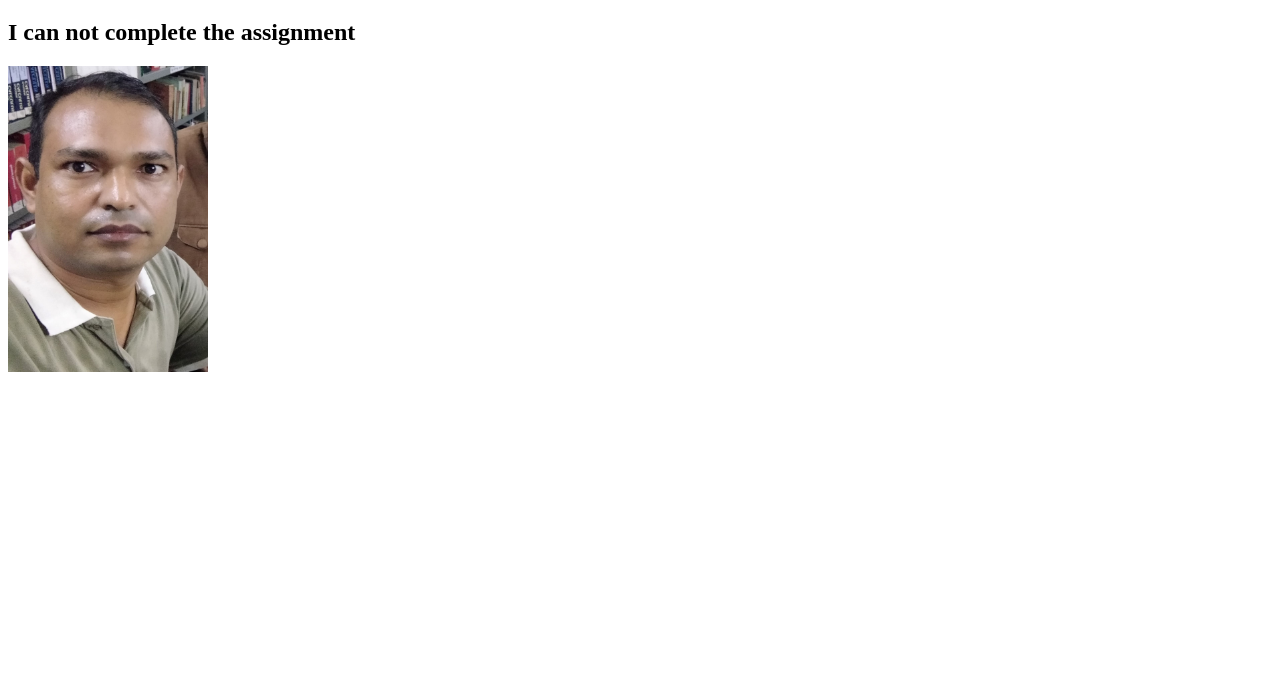
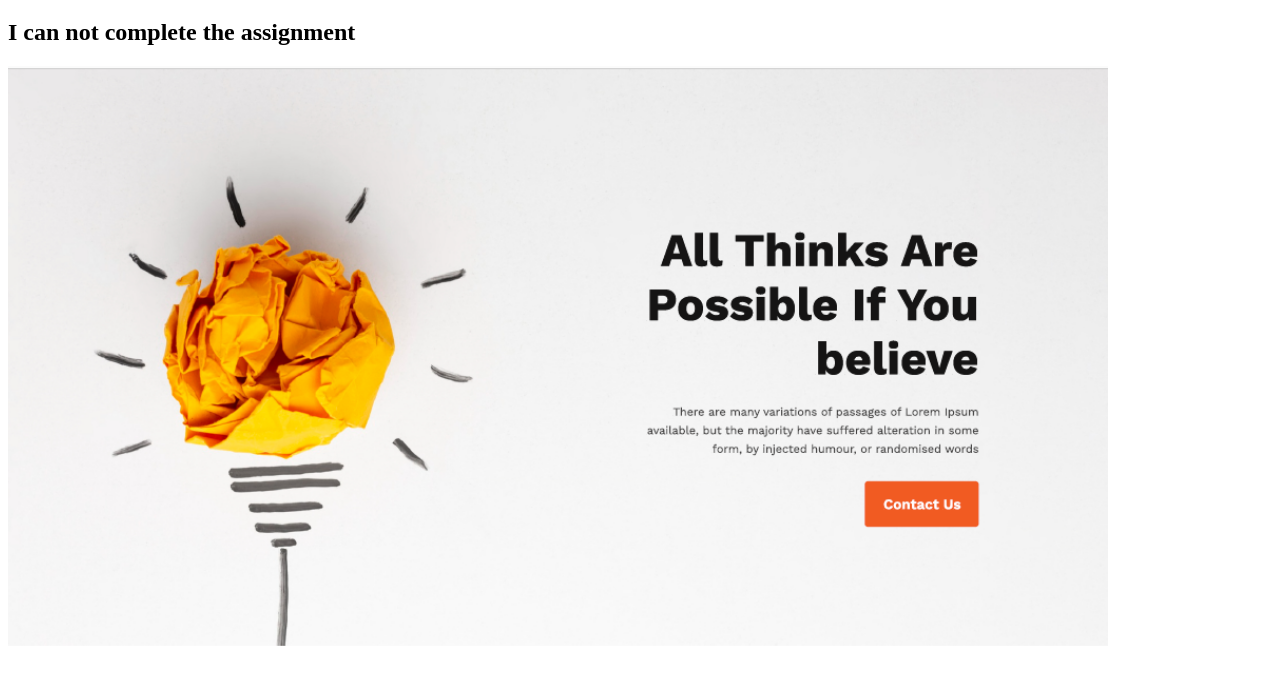
Before and after one commit to asifrahman23/asif-new, a plain HTML site: page index.html in a window 1280 px wide. Shown: the part 61-746 px from the top of the page. Drawn offline with Linux system fonts and the light colour scheme.

Commit message:
first commit

```diff
--- a/index.html
+++ b/index.html
@@ -9,6 +9,6 @@
 <body>
     <h1>I am a new web developer</h1>
     <h2>I can not complete the assignment</h2>
-    <img src="ar.jpg" style="width:200px">
+    <img src="lr.png" style="width:1100px">
 </body>
 </html>
```
Also changed, not shown: lr.PNG (added), pr.png (added).
